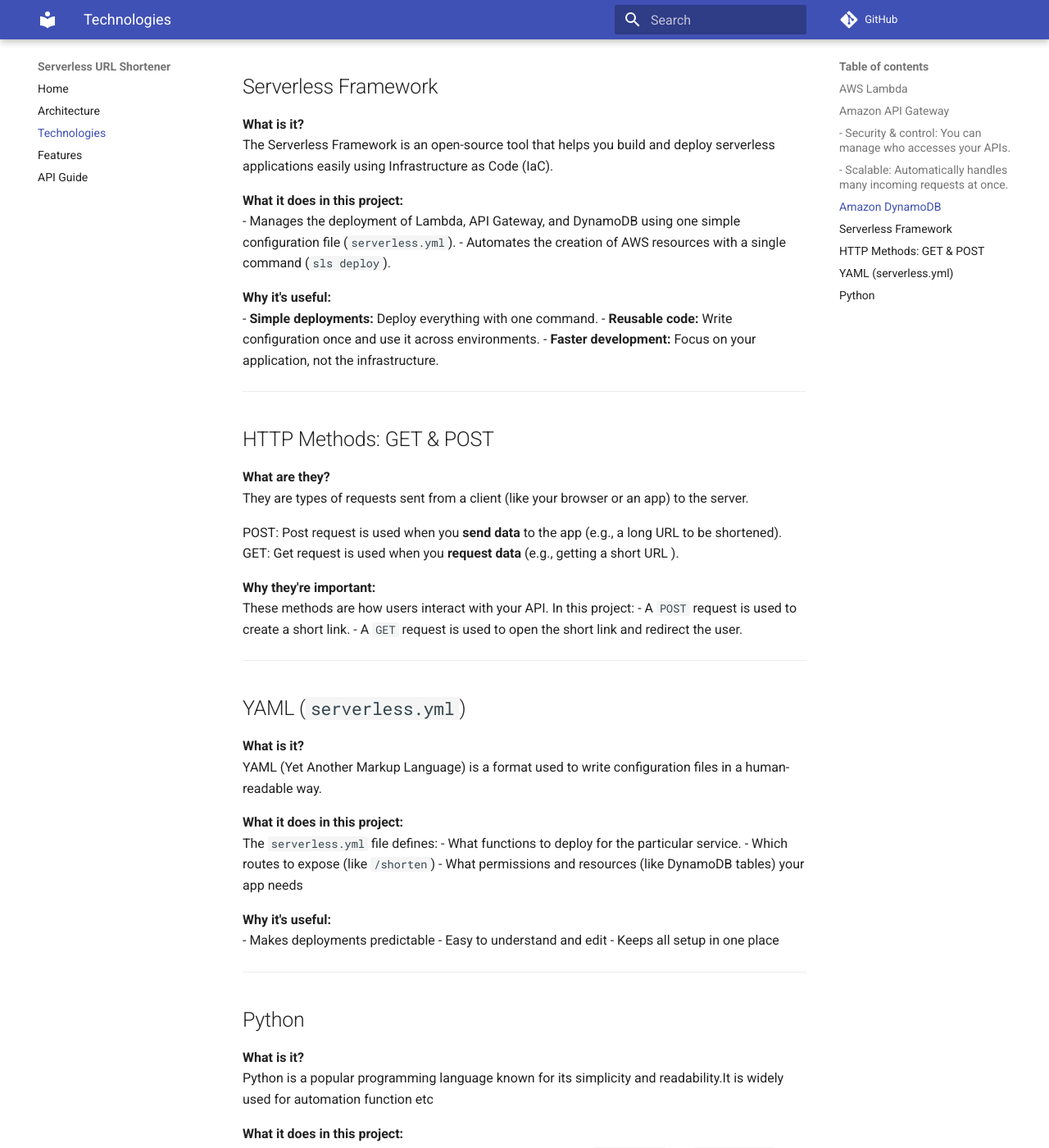
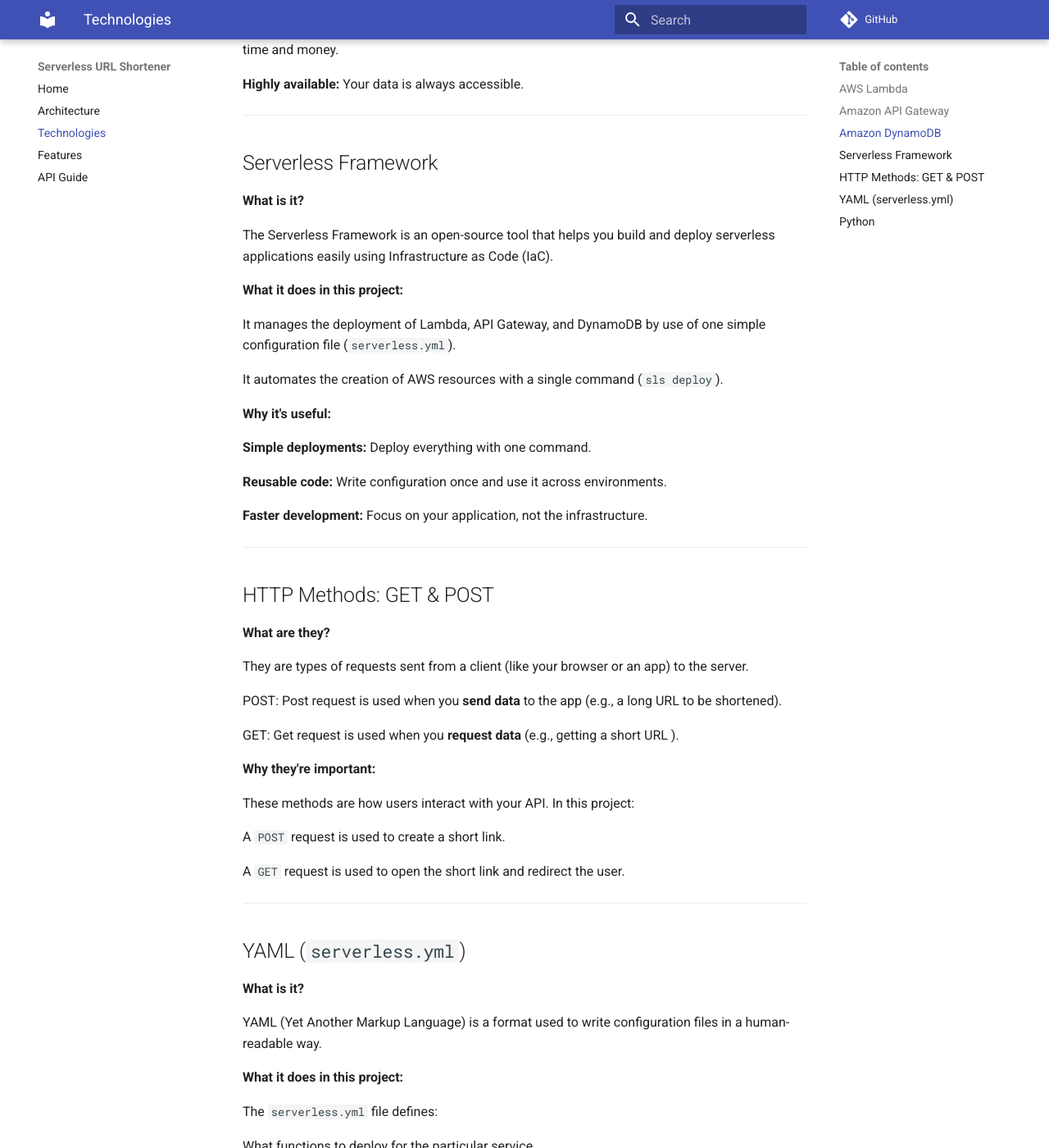
Before and after one commit to maadfa/url-shortener, an MkDocs documentation site: the page built from docs/technologies.md, in a window 1280 px wide and 1400 px high, scrolled down 1727 px. Shown: the whole window at 82% size. Built offline with MkDocs 1.6.1 and Material for MkDocs 9.7.7, drawn with Linux system fonts in a browser that asks for light colours; comment, search, counter and statistics services are not loaded; some of the changed text lies outside the part shown.

Commit message:
Add MkDocs documentation and config

```diff
--- a/docs/technologies.md
+++ b/docs/technologies.md
@@ -10,13 +10,16 @@
 AWS Lambda is a serverless computing service from Amazon. It runs your code **only when needed**, without requiring you to manage or provision any servers.
 
 **What it does in this project:**
-- When a user submits a long URL, a Lambda function is triggered to generate a short code and save it in the database.
-- When a user clicks a short URL, another Lambda function is triggered to fetch the original URL and redirect the user.
+ When a user submits a long URL, a Lambda function is triggered to generate a short code and save it in the database.
+
+ When a user clicks a short URL, another Lambda function is triggered to fetch the original URL and redirect the user.
 
 **Why it's useful:**
-- **No server management:** You only write your code; AWS handles the rest.
-- **Cost-efficient:** You pay only for the time your function runs.
-- **Scalable:** Automatically handles more traffic when needed.
+ **No server management:** You only write your code; AWS handles the rest.
+
+ **Cost-efficient:** You pay only for the time your function runs.
+
+ **Scalable:** Automatically handles more traffic when needed.
 
 ---
 
@@ -32,26 +35,35 @@
 
 **Why it's useful:**
 
-- **Security & control:** You can manage who accesses your APIs.
--
-- **Scalable:** Automatically handles many incoming requests at once.
--
-- **Flexible routing:** You can map different routes like `/shorten` or `/{shortCode}` to different Lambda functions.
+ **Security & control:** You can manage who accesses your APIs.
+
+ **Scalable:** Automatically handles many incoming requests at once.
+
+  **Flexible routing:** You can map different routes like `/shorten` or `/{shortCode}` to different Lambda functions.
 
 ---
 
 ##  Amazon DynamoDB
 
 **What is it?**
+
+
 DynamoDB is Amazon’s fast and flexible **NoSQL database** service and is designed for high-performance applications.
 
 **What it does in this project:**
-- Stores the mapping between short codes and long URLs.
-- When someone enters a short code, the app looks it up in DynamoDB to find the matching original URL.
+ Stores the mapping between short codes and long URLs.
+
+ When someone enters a short code, the app looks it up in DynamoDB to find the matching original URL.
 
 **Why it's useful:**
-- **High performance:** Quickly reads/writes data even massive amount of data and leads to high performance.
+
+
+ **High performance:** Quickly reads/writes data even massive amount of data and leads to high performance.
+
+
  **Serverless:** With serverless architecture,there is no need to manage database servers.This saves time and money.
+
+
  **Highly available:** Your data is always accessible.
 
 ---
@@ -59,49 +71,73 @@
 ## Serverless Framework
 
 **What is it?**
+
+
 The Serverless Framework is an open-source tool that helps you build and deploy serverless applications easily using Infrastructure as Code (IaC).
 
 **What it does in this project:**
-- Manages the deployment of Lambda, API Gateway, and DynamoDB using one simple configuration file (`serverless.yml`).
-- Automates the creation of AWS resources with a single command (`sls deploy`).
+
+
+  It manages the deployment of Lambda, API Gateway, and DynamoDB  by use of  one simple configuration file (`serverless.yml`).
+
+  It automates the creation of AWS resources with a single command (`sls deploy`).
 
 **Why it's useful:**
-- **Simple deployments:** Deploy everything with one command.
-- **Reusable code:** Write configuration once and use it across environments.
-- **Faster development:** Focus on your application, not the infrastructure.
+
+
+ **Simple deployments:** Deploy everything with one command.
+
+ **Reusable code:** Write configuration once and use it across environments.
+
+ **Faster development:** Focus on your application, not the infrastructure.
 
 ---
 
 ##  HTTP Methods: GET & POST
 
 **What are they?**
+
+
 They are types of requests sent from a client (like your browser or an app) to the server.
 
  POST: Post request is used when you **send data** to the app (e.g., a long URL to be shortened).
+
+
  GET: Get request is used when you **request data** (e.g., getting a short URL ).
 
 **Why they're important:**
+
 These methods are how users interact with your API. In this project:
-- A `POST` request is used to create a short link.
-- A `GET` request is used to open the short link and redirect the user.
+
+ A `POST` request is used to create a short link.
+
+ A `GET` request is used to open the short link and redirect the user.
 
 ---
 
 ##  YAML (`serverless.yml`)
 
 **What is it?**
+
 YAML (Yet Another Markup Language) is a format used to write configuration files in a human-readable way.
 
 **What it does in this project:**
+
 The `serverless.yml` file defines:
-- What functions to deploy for the particular service.
-- Which routes to expose (like `/shorten`)
-- What permissions and resources (like DynamoDB tables) your app needs
+
+ What functions to deploy for the particular service.
+
+ Which routes to expose (like `/shorten`)
+
+ What permissions and resources (like DynamoDB tables) your app needs
 
 **Why it's useful:**
-- Makes deployments predictable
-- Easy to understand and edit
-- Keeps all setup in one place
+
+   It makes deployments predictable
+
+   It is easy to understand and edit
+
+   It keeps all setup in one place
 
 ---
 
```
Also changed, not shown: site/architecture/index.html, site/features/index.html, site/index.html, site/search/search_index.json, site/technologies/index.html.
